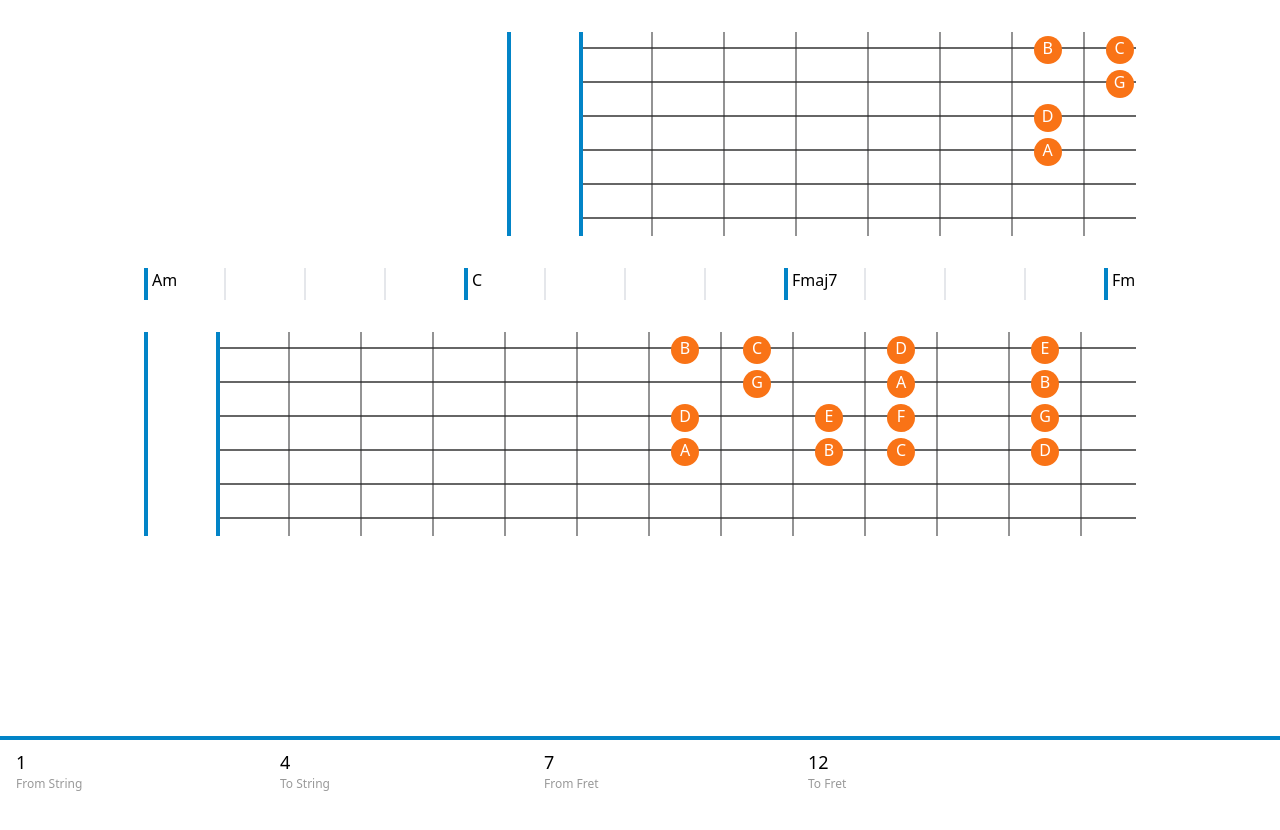
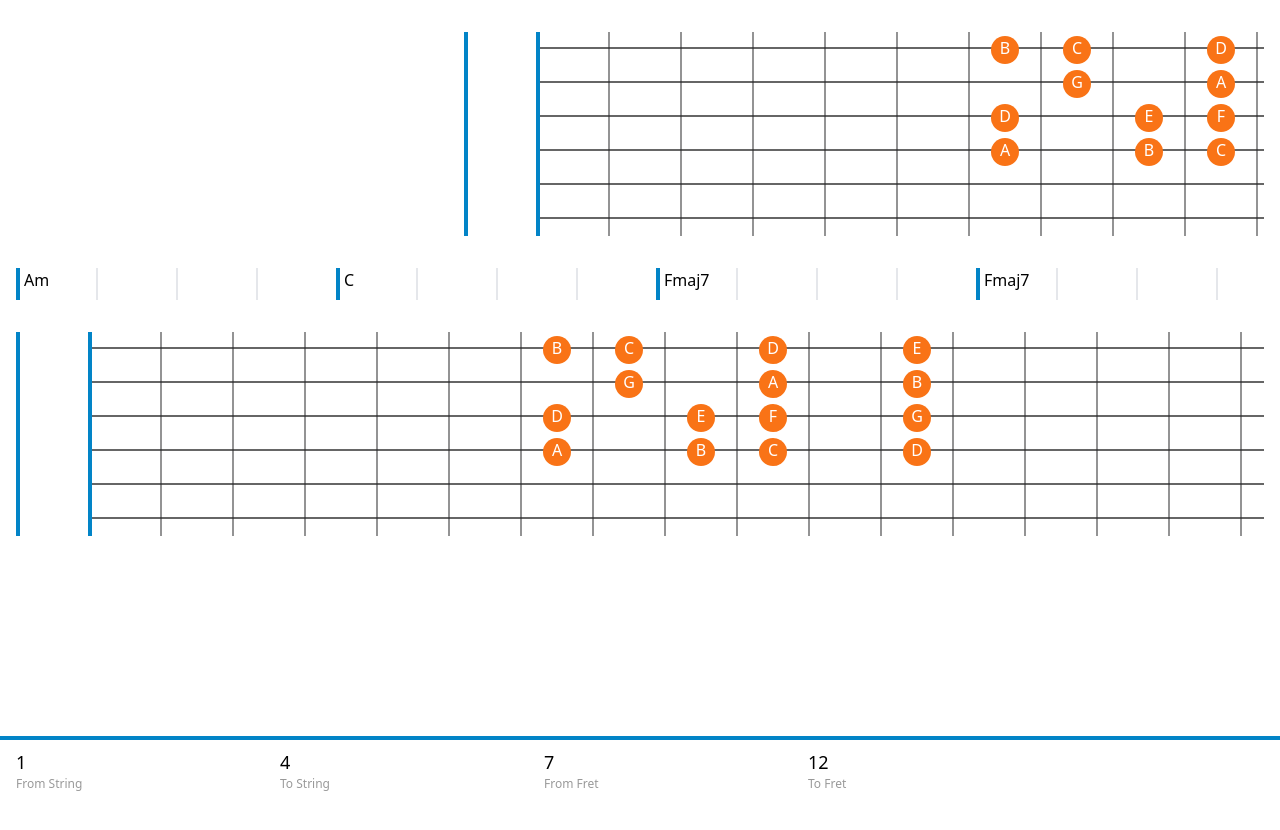
Before and after one commit to peterstarr08/fifth-guitar, a Next.js app: page /improviser in a window 1280 px wide. Shown: the top 830 px of the page. Built offline with nearby package versions, Linux system fonts and the light colour scheme.

Commit message:
reduced margin

```diff
--- a/pages/improviser/index.js
+++ b/pages/improviser/index.js
@@ -110,7 +110,7 @@ export default function Improviser() {
     return (
         <>
             <Controller range={rangePicker} rangeHandler={ rangeHandler }></Controller>
-            <main className="mx-36">
+            <main className="mx-4 sm::mx-36">
 
                 <section className='grid grid-cols-12 my-8'>
                     <div className='col-span-4'>
```
